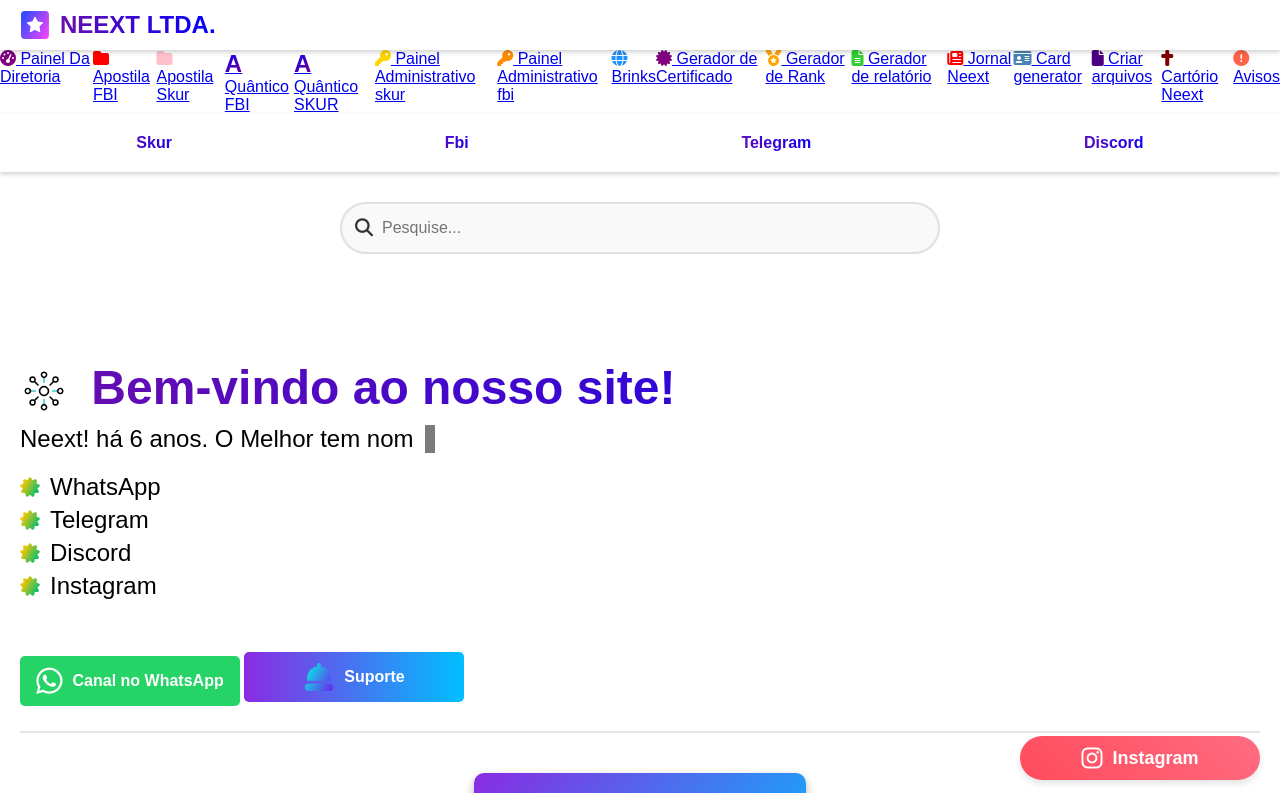
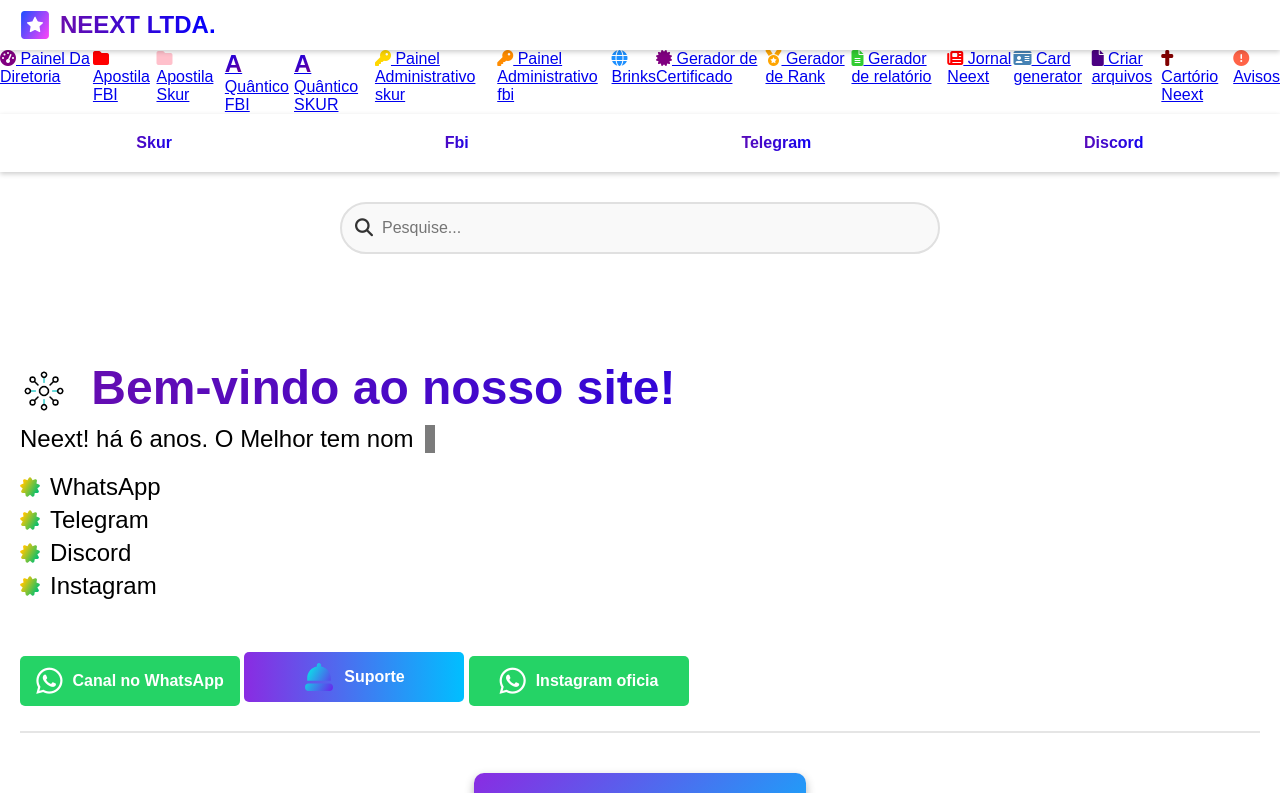
Before and after one commit to fl4shorg/neetk, a plain HTML site: page index.html in a window 1280 px wide. Shown: the top 793 px of the page. Drawn offline with nearby package versions, Linux system fonts and the light colour scheme; some packages are replaced by stand-ins of ours; a script that the page names is missing.

Commit message:
update index.html

```diff
--- a/index.html
+++ b/index.html
@@ -85,33 +85,6 @@
     height: 1em; /* Define a altura proporcional ao tamanho da fonte */
     margin-right: 10px; /* Espaço entre o ícone e o texto */
     vertical-align: middle; /* Alinha verticalmente o ícone com o texto */
-}
-
-.contact-button.instagram-button {
-    display: flex;
-    align-items: center;
-    justify-content: center;
-    background: linear-gradient(45deg, #ff4b5c, #ff6b81); /* Degradê de vermelho */
-    color: white; /* Cor do texto e ícone */
-    padding: 10px 20px;
-    border-radius: 25px;
-    text-decoration: none;
-    font-size: 18px;
-    transition: all 0.3s ease;
-}
-
-.contact-button.instagram-button:hover {
-    background: linear-gradient(45deg, #ff6b81, #ff4b5c); /* Efeito hover com reversão do degradê */
-    box-shadow: 0 4px 8px rgba(0, 0, 0, 0.2); /* Sombra no hover */
-}
-
-.contact-button.instagram-button .icon {
-    margin-right: 10px;
-    font-size: 24px; /* Tamanho do ícone */
-}
-
-.contact-button.instagram-button:hover .icon {
-    transform: scale(1.1); /* Efeito de aumento no ícone no hover */
 }
 .search-container {
     max-width: 600px;
@@ -415,9 +388,9 @@
     <img src="svg/suporte.svg" alt="Ícone Suporte" class="support-icon"> Suporte
 </a>
 
-<a href="https://www.instagram.com/seuperfil" class="contact-button instagram-button" target="_blank">
-    <i class="fab fa-instagram icon"></i> Instagram
-</a>
+        <a href="https://whatsapp.com/channel/0029Vacb5xJKrWQpjjJgwi1z" class="contact-button whatsapp-button" target="_blank">
+            <i class="fab fa-whatsapp icon"></i> Instagram oficia
+        </a>
 
 
         <!-- Linha Separadora -->
```
